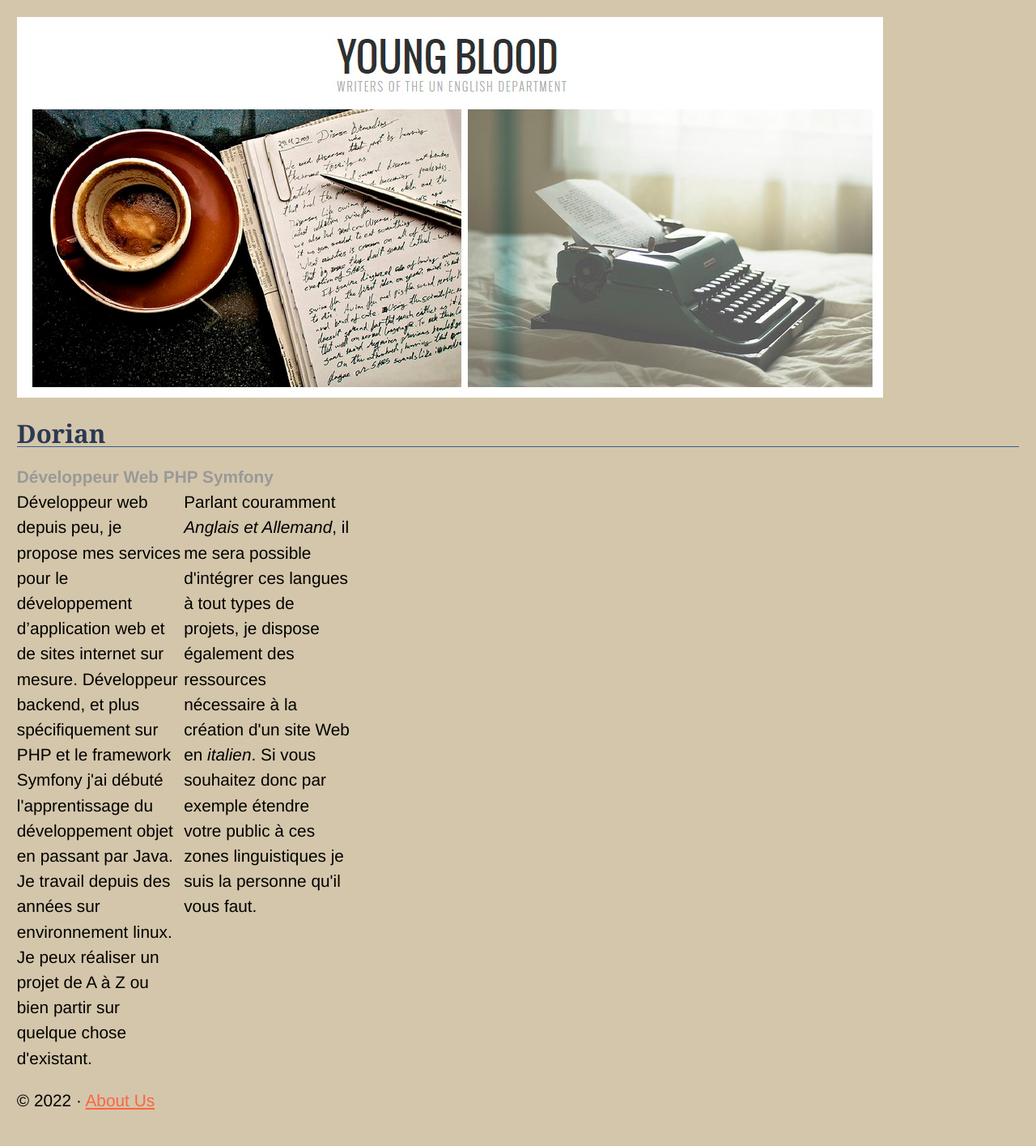
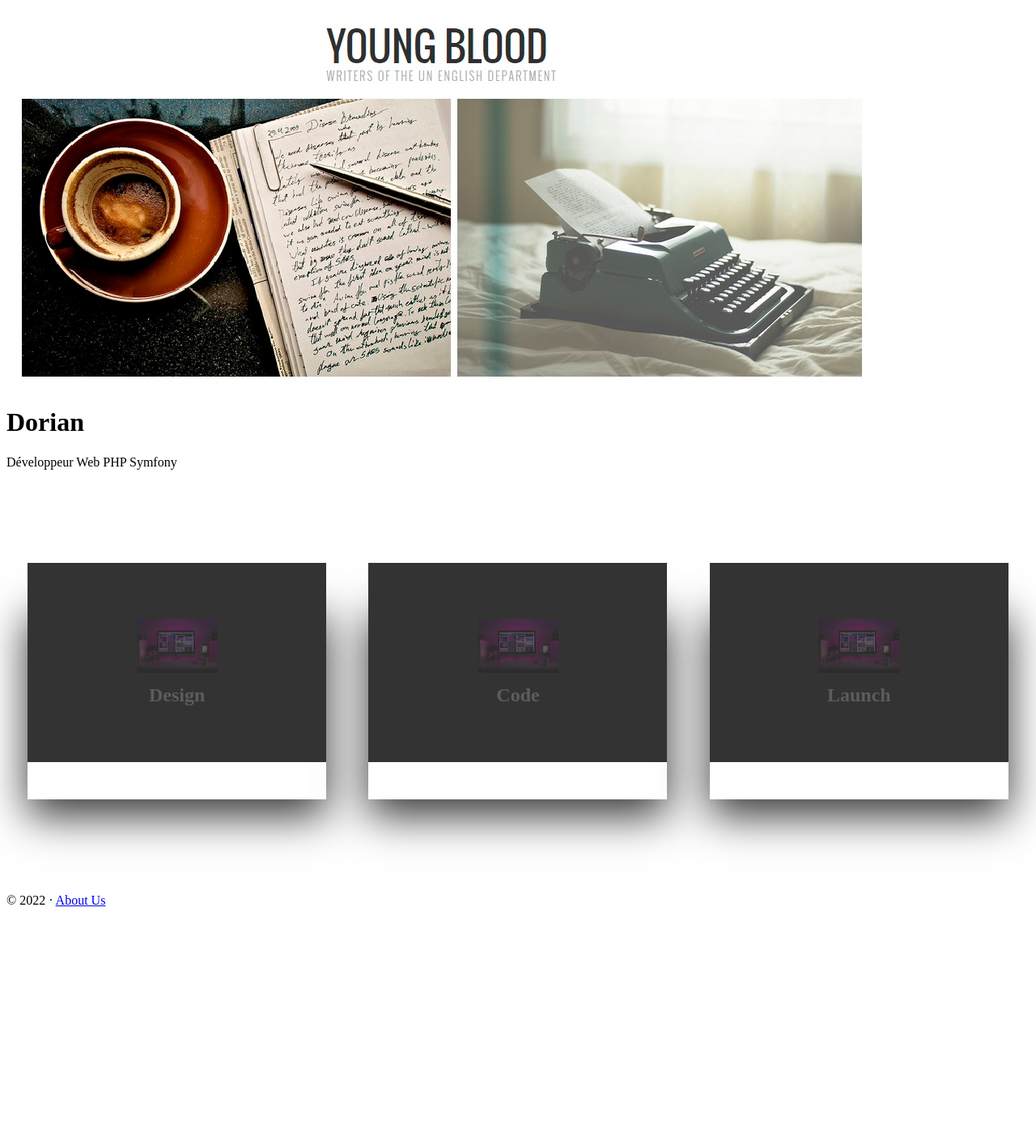
Before and after one commit to dorianfe/site_perso, a Symfony app: template templates/pages/home.html.twig in a window 1280 px wide. Shown: the whole page at 81% size. After the commit the page ends 1119 px from the top, so only its background shows below. Run offline with Twig, Linux system fonts and the light colour scheme; the template is opened without the code that fills it, so the values that code supplies are empty; some libraries are stand-ins or nearby versions.

Commit message:
complete change of CSS - Pure CSS Card Design with Hover Effect

```diff
--- a/public/css/style.css
+++ b/public/css/style.css
@@ -1,51 +1,84 @@
-html {
-	background-color: rgb(212, 198, 170);
+
+
+   .container{
+
+    position: relative;
+    display: flex;
+    justify-content: space-around;
+    margin: 15px auto;
   }
 
-/* mise en forme des éléments de base */
-/* --------------------------------------------------------------------------------------------- */
-
-body {
-	font: 1em/150% Helvetica, Arial, sans-serif;
-	padding: 1em;
-	margin: 0 auto;
+  .container .card{
+    position: relative;
+    cursor: pointer;
   }
 
-@media (min-width: 70em) {
-  /* On donne un traitement conditionnel de la taille de police globale.
-     sur de grands écrans, on augmente la valeur de font-size pour une
-     meilleure lisibilité */
-     body {
-     	font-size: 130%;
+  .container .card .face{
+    width: 369px;
+    height: 246px;
+    transition: 0.5s;
   }
+  .container .card .face.face1{
+    position: relative;
+    background: #333;
+    display: flex;
+    justify-content: center;
+    align-items: center;
+    z-index: 1;
+    transform: translateY(100px);
+  }
+  .container .card:hover .face.face1{
+    background: #ff0057;
+    transform: translateY(0);
+  }
+  .container .card .face.face2{
+    position: relative;
+    background: #fff;
+    display: flex;
+    justify-content: center;
+    align-items: center;
+    padding: 20px;
+    box-sizing: border-box;
+    box-shadow: 0 20px 50px rgba(0, 0, 0, 0.8);
+    transform: translateY(-100px);
+  }
+  .container .card:hover .face.face2{
+    transform: translateY(0);
+  }
+  .container .card .face.face2 .content p{
+    margin: 0;
+    padding: 0;
   }
 
-   h1 {
-   	font-size: 1.5em;
-   	color: #2B3955;
-   	font-family: Georgia, 'Times New Roman', Times, serif;
-   	border-bottom: 1px solid #375e97;
-
+  .container .card .face.face1 .content{
+    opacity: 0.2;
+    transition: 0.5s;
   }
-
-   h2 {
+  .container .card:hover .face.face1 .content{
+    opacity: 1;
+  }
+  .container .card .face.face1 .content img{
+    max-width: 100px;
+  }
+  .container .card .face.face1 .content h3{
+    margin: 10px 0 0;
+    padding: 0;
+    color: #fff;
+    text-align: center;
     font-size: 1.5em;
   }
 
-   .job-title {
-   	color: #999999;
-   	font-weight: bold;
+  .container .card .face.face2 .content a{
+    margin: 15px 0 0;
+    display:  inline-block;
+    text-decoration: none;
+    font-weight: 900;
+    color: #333;
+    padding: 5px;
+    border: 1px solid #333;
   }
 
-   .wrapper {
-   	display: grid;
-   	grid-template-columns: repeat(auto-fill, minmax(200px, 1fr));
+      .container .card .face.face2 .content a:hover{
+        background: #333;
+        color: #fff;
     }
-
-   a:link, a:visited {
-   	color: #fb6542;
-   }
-
-   a:hover {
-   	text-decoration: none;
-   }
--- a/templates/pages/home.html.twig
+++ b/templates/pages/home.html.twig
@@ -5,14 +5,50 @@
 
 <div class="job-title">Développeur Web PHP Symfony</div>
 
-<div class="wrapper">
-  <div class="box1">Développeur web depuis peu, je propose mes services pour le développement d’application web et de sites internet sur mesure.
-Développeur backend, et plus spécifiquement sur PHP et le framework Symfony j'ai débuté l'apprentissage du développement objet en passant par Java.
-Je travail depuis des années sur environnement linux.
-Je peux réaliser un projet de A à Z ou bien partir sur quelque chose d'existant.
-</div>
-  <div class="box2">Parlant couramment <em>Anglais et Allemand</em>, il me sera possible d'intégrer ces langues à tout types de projets, je dispose également des ressources nécessaire à la création d'un site Web en <em>italien</em>. Si vous souhaitez donc par exemple étendre votre public à ces zones linguistiques je suis la personne qu'il vous faut.</div>
-</div>
+    <div class="container">
+       <div class="card">
+          <div class="face face1">
+             <div class="content">
+                <img src="{{ asset('images/card.png') }}" alt="bannière">
+                <h3>Design</h3>
+             </div>
+          </div>
+          <div class="face face2">
+             <div class="content">
+                <p>Lorem ipsum dolor sit amet consectetur adipisicing elit. Quas cum cumque minus iste veritatis provident at.</p>
+                <a href="#">Read More</a>
+             </div>
+          </div>
+       </div>
+       <div class="card">
+          <div class="face face1">
+             <div class="content">
+                <img src="{{ asset('images/card.png') }}" alt="bannière">
+                <h3>Code</h3>
+             </div>
+          </div>
+          <div class="face face2">
+             <div class="content">
+                <p>Lorem ipsum dolor sit amet consectetur adipisicing elit. Quas cum cumque minus iste veritatis provident at.</p>
+                <a href="#">Read More</a>
+             </div>
+          </div>
+       </div>
+       <div class="card">
+          <div class="face face1">
+             <div class="content">
+                <img src="{{ asset('images/card.png') }}" alt="bannièree">
+                <h3>Launch</h3>
+             </div>
+          </div>
+          <div class="face face2">
+             <div class="content">
+                <p>Lorem ipsum dolor sit amet consectetur adipisicing elit. Quas cum cumque minus iste veritatis provident at.</p>
+                <a href="#">Read More</a>
+             </div>
+          </div>
+       </div>
+    </div>
 
 
 
```
Also changed, not shown: public/images/card.png (added). Lines whose indentation alone changed are shown as unchanged.
